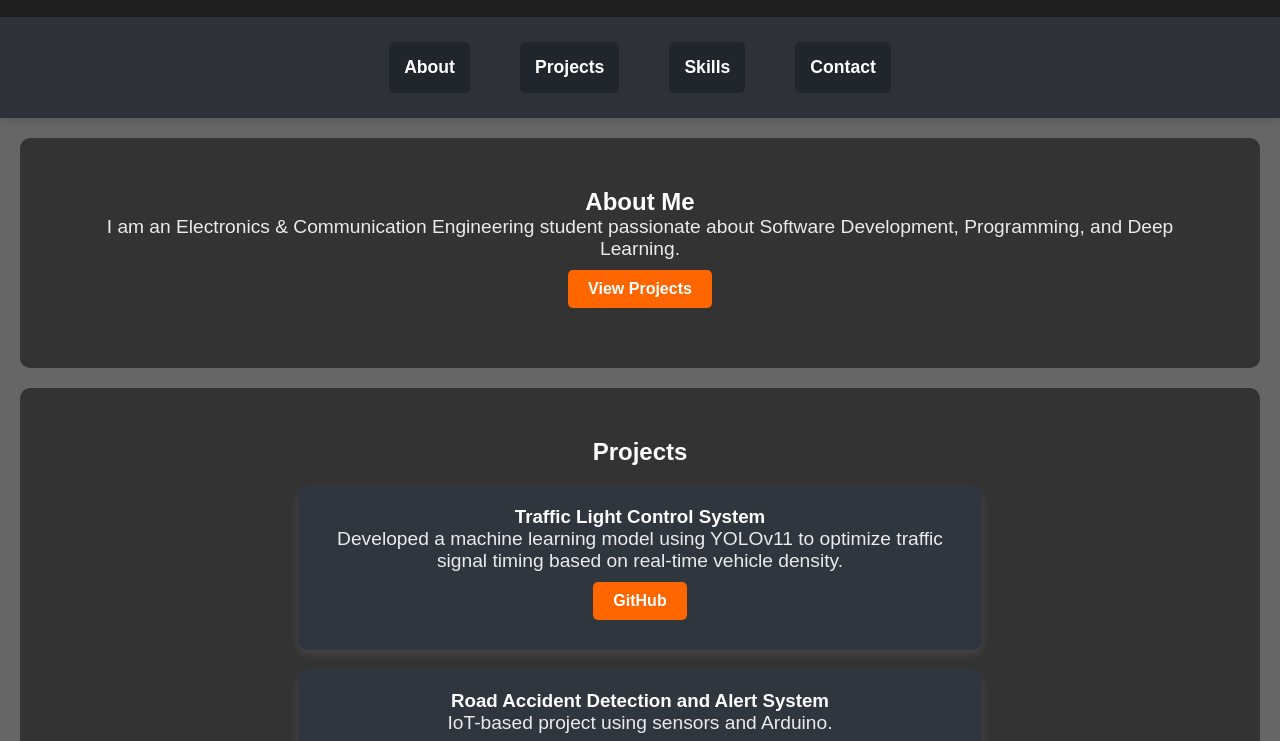
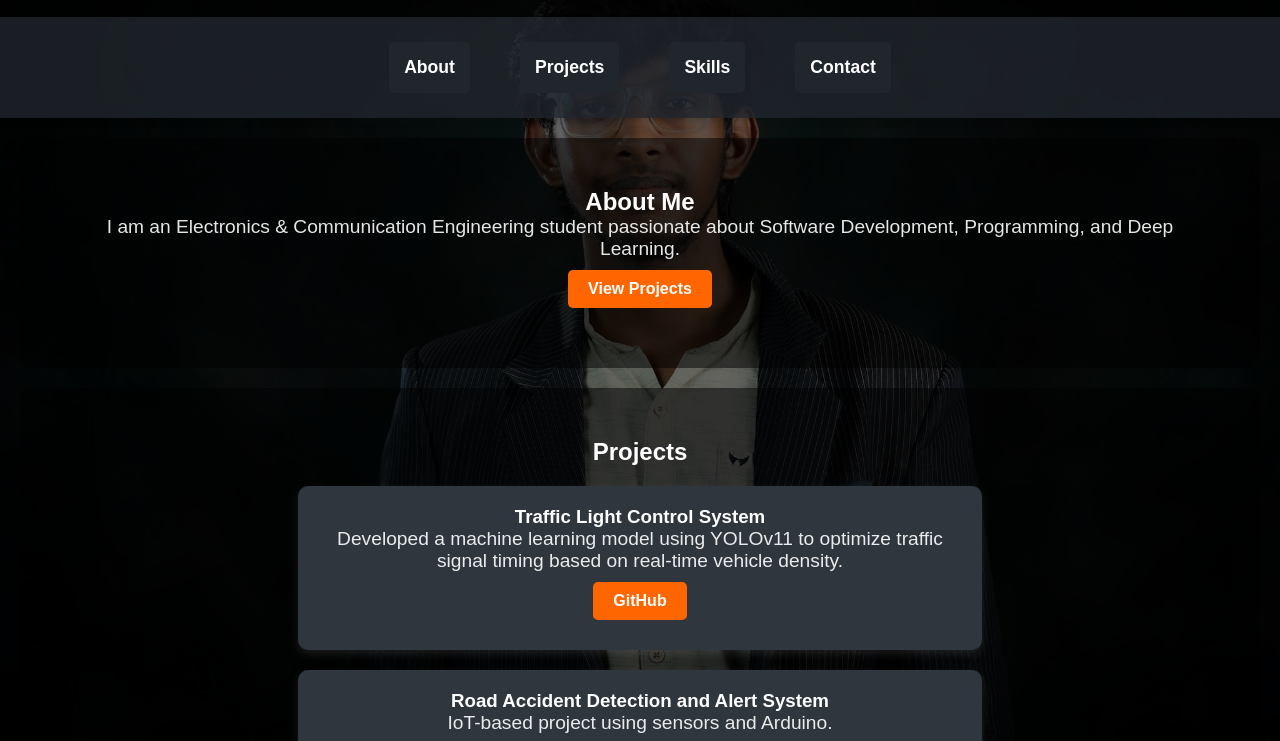
Before and after one commit to sharafathahamed/PortfolioDemo, a plain HTML site: page index.html in a window 1280 px wide. Shown: the part 100-841 px from the top of the page. Drawn offline with Linux system fonts and the light colour scheme.

Commit message:
Update index.html

```diff
--- a/index.html
+++ b/index.html
@@ -7,7 +7,7 @@
     <link rel="stylesheet" href="styles.css">
     <style>
         body {
-            background-image: url('background.jpg'); /* Ensure this path is correct */
+            background-image: url('IMG_Bag.jpg'); /* Ensure this path is correct */
             background-size: cover;
             background-position: center;
             background-attachment: fixed;
```
